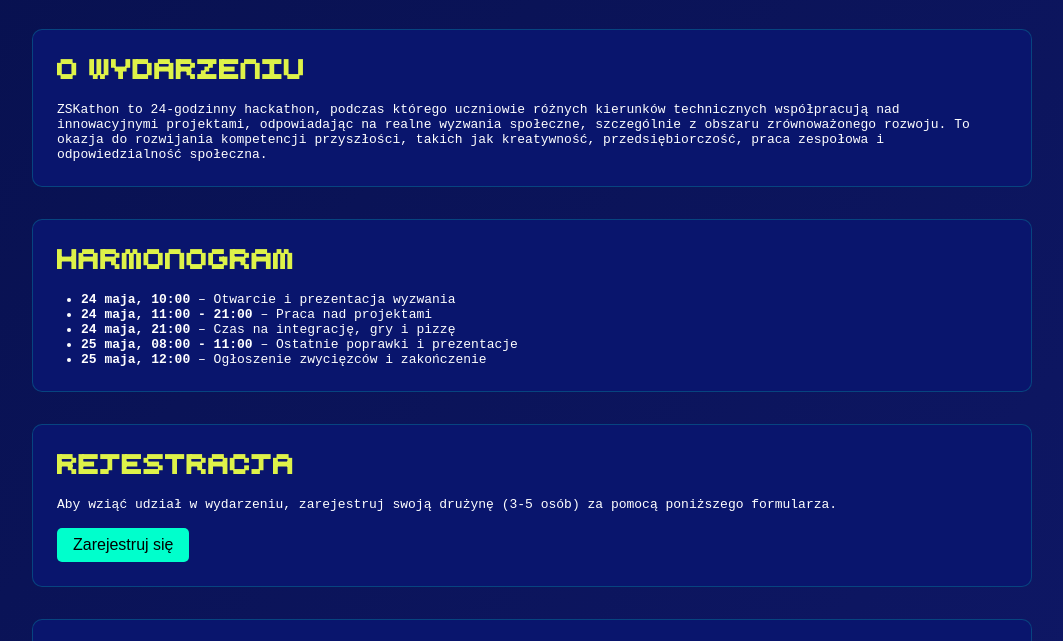
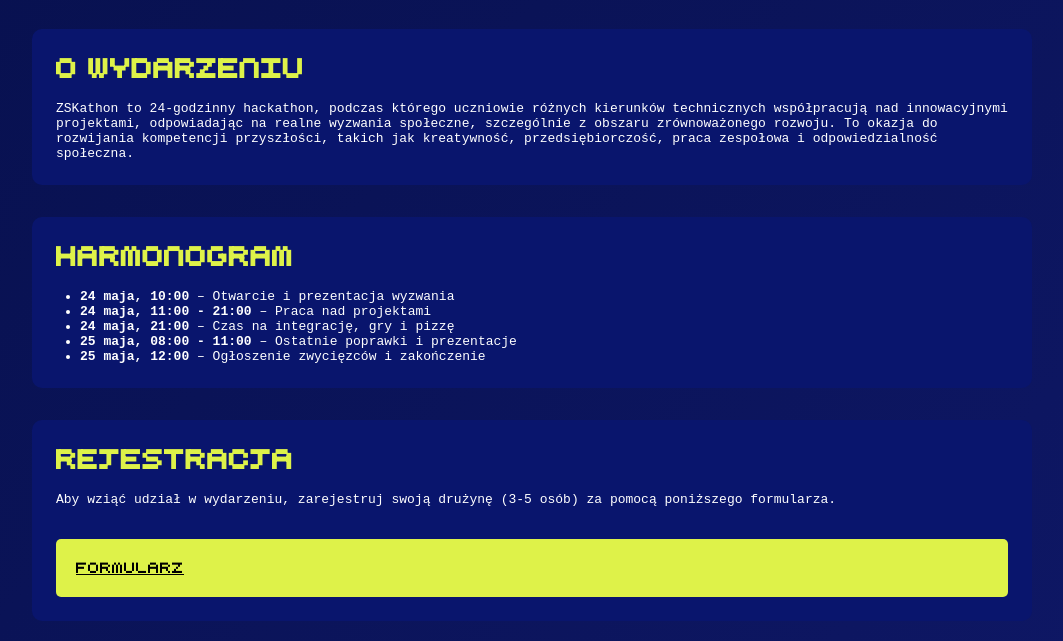
Before and after one commit to zjezdzalka/zskathon, a plain HTML site: page index.html in a window 1280 px wide. Shown: the part 232-873 px from the top of the page, without its empty margins (108-1171 px from the left). Drawn offline with Linux system fonts and the light colour scheme.

Commit message:
minor styling changes + header

```diff
--- a/globalStyle.css
+++ b/globalStyle.css
@@ -87,10 +87,10 @@ h2 {
 
 .card {
     background: var(--background-blue);
-    border: 1px solid rgba(0, 255, 204, 0.2);
     border-radius: 10px;
     padding: 1.5rem;
     margin-bottom: 2rem;
+    height: auto;
 }
 
 ul {
@@ -98,14 +98,17 @@ ul {
 }
 
 .btn {
-    background: #00ffcc;
+    background: var(--font-color);
     color: black;
-    padding: 0.5rem 1rem;
     border: none;
     border-radius: 5px;
     cursor: pointer;
-    margin-top: 1rem;
     font-size: 1rem;
+    font-family: 'CubicFive10', monospace;
+    margin-top: 2rem; /* Added margin-top */
+    padding: 20px; /* Added padding */
+    display: flex;
+    align-self: flex-start;
 }
 
 .partners {
@@ -145,7 +148,7 @@ details {
 
 summary {
     font-weight: bold;
-    color: #00ffcc;
+    color: var(--font-color);
 }
 
 @media (max-width: 768px) {
--- a/index.html
+++ b/index.html
@@ -32,7 +32,7 @@
     <section class="card">
         <h2>Rejestracja</h2>
         <p>Aby wziąć udział w wydarzeniu, zarejestruj swoją drużynę (3-5 osób) za pomocą poniższego formularza.</p>
-        <button class="btn">Zarejestruj się</button>
+        <a href="formularz.html" class="btn">FORMULARZ</a>
     </section>
 
     <section class="card">
```
